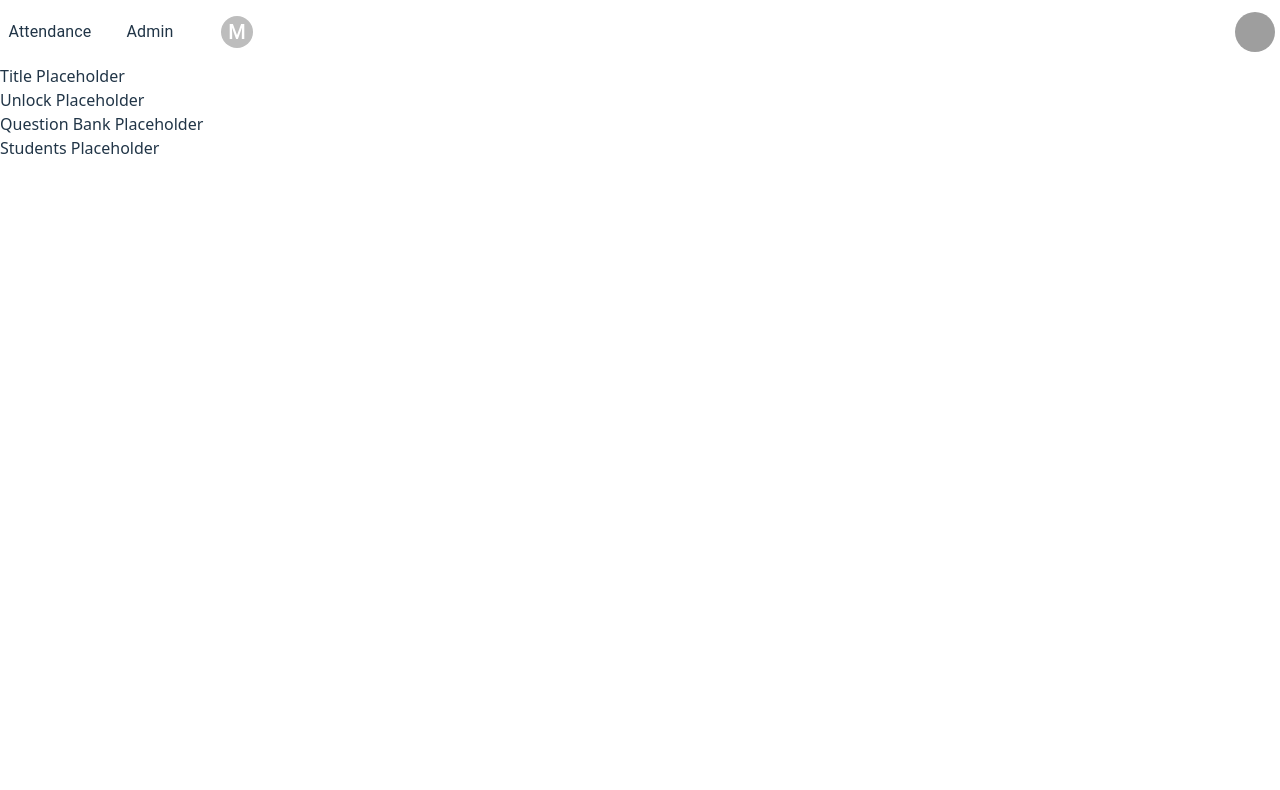
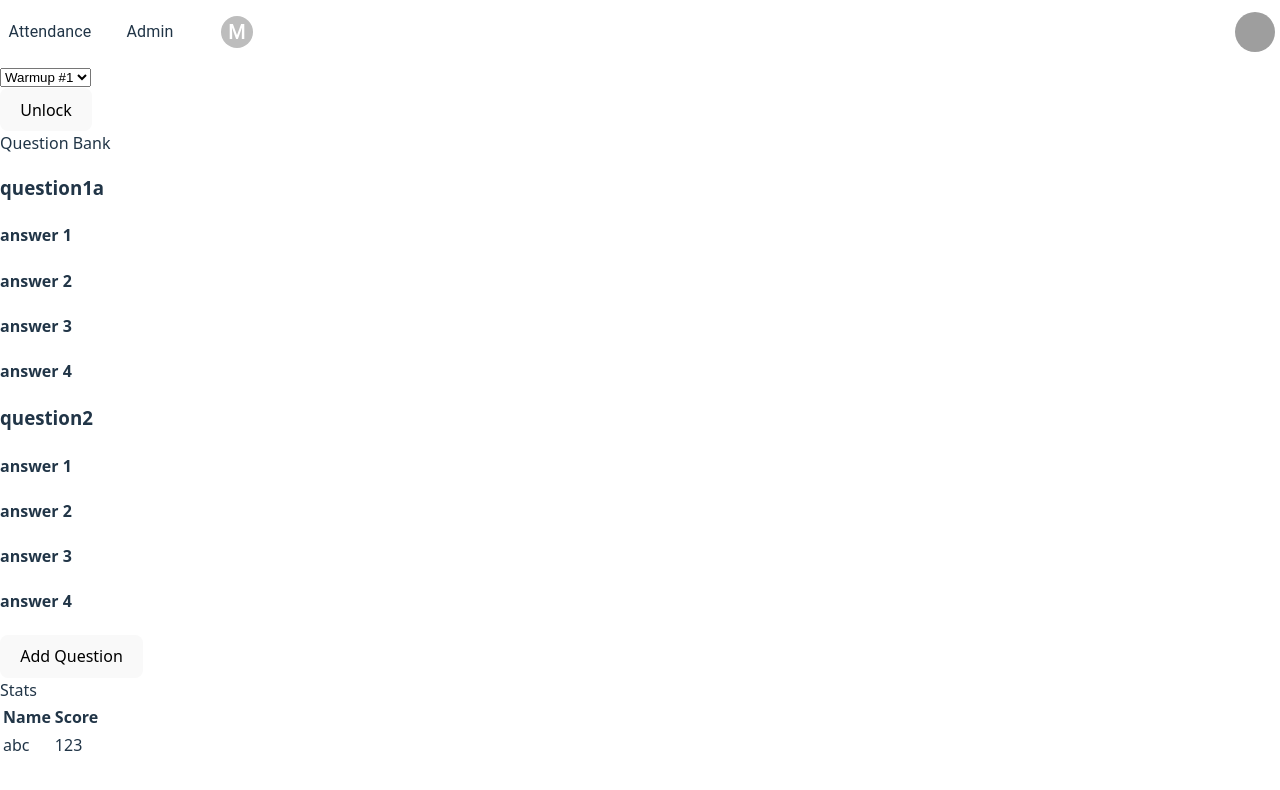
Before and after one commit to PriyankaPatel72/breakout-game, a React (Vite) app in the folder client/: page /admin in a window 1280 px wide. Shown: the top 790 px of the page. Built offline with nearby package versions, Linux system fonts and the light colour scheme; grey boxes are pictures that could not be loaded.

Commit message:
Add basic functionality to admin AdminHome
Elements display based on placeholder data
Backend functionality still needs to be connected

```diff
--- a/client/src/components/AdminHome.tsx
+++ b/client/src/components/AdminHome.tsx
@@ -5,16 +5,61 @@ import Menu from './Menu.tsx'
 import AccountMenu from './AccountMenu.tsx';
 import { JSX } from 'react/jsx-runtime';
 
+const warmups = [
+    {
+        id: 0,
+        unlocked: false,
+        questions: [
+            ["question1a", "answer 1", "answer 2", "answer 3", "answer 4"],
+            ["question2", "answer 1", "answer 2", "answer 3", "answer 4"]
+        ],
+        students: [
+            {name: "abc", score: 123}
+        ]
+    },
+    {
+        id: 1,
+        unlocked: false,
+        questions: [
+            ["question1b", "answer 1", "answer 2", "answer 3", "answer 4"],
+            ["question2", "answer 1", "answer 2", "answer 3", "answer 4"]
+        ],
+        students: [
+            {name: "abc", score: 123}
+        ]
+    },
+    {
+        id: 2,
+        unlocked: false,
+        questions: [
+            ["question1c", "answer 1", "answer 2", "answer 3", "answer 4"],
+            ["question2", "answer 1", "answer 2", "answer 3", "answer 4"]
+        ],
+        students: [
+            {name: "abc", score: 123}
+        ]
+    }
+]
+
 function AdminHome(props: JSX.IntrinsicAttributes & { admin: any; }) {
 
     const navigate = useNavigate();
     const [warmup, setWarmup] = useState(0)
+    const [lockStatus, setLockStatus] = useState(warmups[warmup].unlocked)
 
     useEffect(() => {
         if (!props.admin) {
             navigate("/")
         }
     }, [props.admin, navigate])
+
+    // NOTE
+    // This function implementation is temporary
+    // Will be changed to make POST calls to the backend once able to
+    function toggleLock() {
+        warmups[warmup].unlocked = !warmups[warmup].unlocked
+        setLockStatus(!lockStatus)
+    }
 
     return (
         <>
@@ -25,10 +70,60 @@ function AdminHome(props: JSX.IntrinsicAttributes & { admin: any; }) {
 
             <section className="hero">
                 <div className="warmup-box">
-                    <div>Title Placeholder</div>
-                    <div>Unlock Placeholder</div>
-                    <div>Question Bank Placeholder</div>
-                    <div>Students Placeholder</div>
+
+                    {/* Title and Warmup selector */}
+                    <div>
+                        <select
+                            id="warmup-select"
+                            value={warmup}
+                            onChange={(e: ChangeEvent<HTMLSelectElement>) => setWarmup(Number(e.target.value))}
+                        >
+                            {warmups.map((w) => (
+                                <option key={w.id} value={w.id}>
+                                    Warmup #{w.id + 1}
+                                </option>
+                            ))}
+                        </select>
+                    </div>
+
+                    {warmups[warmup].unlocked ?
+                        <button onClick={toggleLock}>Lock</button>
+                        :
+                        <button onClick={toggleLock}>Unlock</button>
+                    }
+
+                    <div>
+                        <div>Question Bank</div>
+                        {warmups[warmup].questions.map((q) =>
+                            <>
+                                <h3>{q[0]}</h3>
+                                {q.slice(1).map((answer) =>
+                                    <h4>{answer}</h4>
+                                )}
+                            </>
+                        )}
+                        <button>Add Question</button>
+                    </div>
+
+                    <div>
+                        <div>Stats</div>
+                        <table>
+                            <thead>
+                                <tr>
+                                    <th>Name</th>
+                                    <th>Score</th>
+                                </tr>
+                            </thead>
+                            <tbody>
+                                {warmups[warmup].students.map((s) =>
+                                    <tr>
+                                        <td>{s.name}</td>
+                                        <td>{s.score}</td>
+                                    </tr>
+                                )}
+                            </tbody>
+                        </table>
+                    </div>
                 </div>
             </section>
         </>
```
